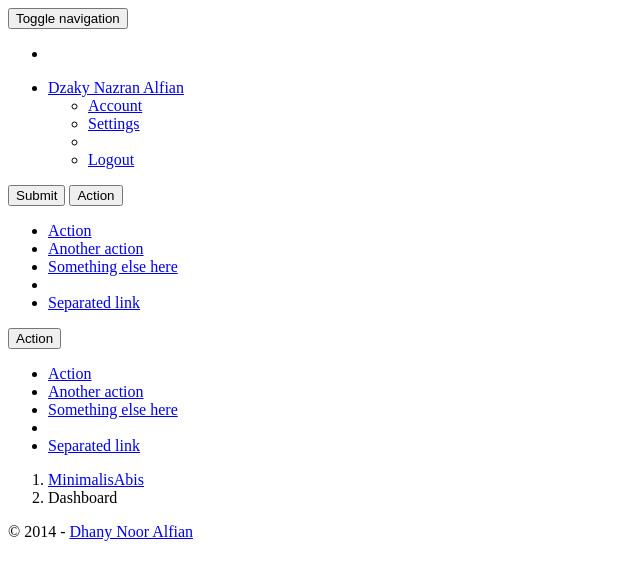
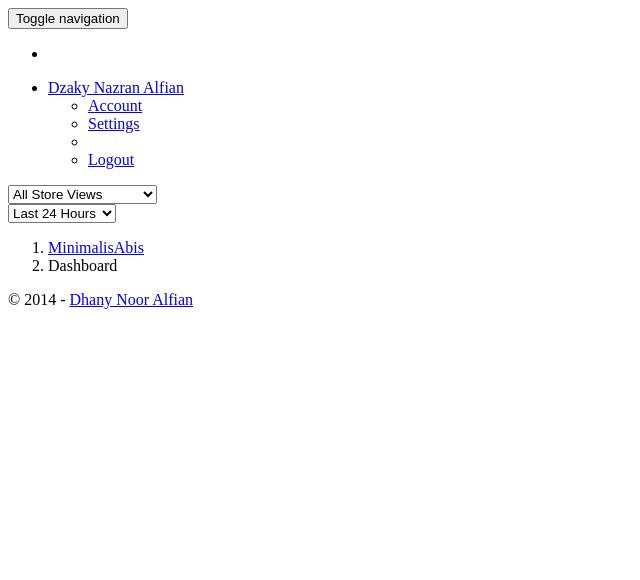
Before and after one commit to dhanyalvian/MinimAlis, a PHP site: template application/views/container.php in a window 1280 px wide. Shown: the top 580 px of the page, without its empty margins (0-640 px from the left). Run offline with PHP 8.4, Linux system fonts and the light colour scheme; the template is opened without the code that fills it, so the values that code supplies are empty.

Commit message:
- add validation form - fix some bugs

```diff
--- a/application/views/container.php
+++ b/application/views/container.php
@@ -94,37 +94,36 @@
                     </button>
                     <button type="button" class="btn btn-default btn-sm">Edit</button>
                 </div-->
-                <div class="btn-group">
-                    <button type="button" class="btn btn-default btn-sm">
-                        Submit
-                    </button>
 
-                    <button type="button" class="btn btn-default btn-sm dropdown-toggle" data-toggle="dropdown">
-                        Action
-                        <span class="caret"></span>
-                    </button>
-
-                    <ul class="dropdown-menu dropdown-menu-right" role="menu">
-                        <li><a href="#">Action</a></li>
-                        <li><a href="#">Another action</a></li>
-                        <li><a href="#">Something else here</a></li>
-                        <li class="divider"></li>
-                        <li><a href="#">Separated link</a></li>
-                    </ul>
+                <div class="btn-group btn-theme">
+                    <select class="form-control">
+                        <option value="">All Store Views</option>
+                        <optgroup label="Main Website"></optgroup>
+                        <optgroup label="&nbsp;&nbsp;&nbsp;Baby">
+                            <option value="1">&nbsp;&nbsp;&nbsp;&nbsp;ENG</option>
+                            <option value="2">&nbsp;&nbsp;&nbsp;&nbsp;IND</option>
+                            <option value="3">&nbsp;&nbsp;&nbsp;&nbsp;English</option>
+                            <option value="4">&nbsp;&nbsp;&nbsp;&nbsp;Mobile</option>
+                        </optgroup>
+                        <optgroup label="&nbsp;&nbsp;&nbsp;Deals">
+                            <option value="7">&nbsp;&nbsp;&nbsp;&nbsp;Deals English</option>
+                            <option value="8">&nbsp;&nbsp;&nbsp;&nbsp;Deals Indonesia</option>
+                        </optgroup>
+                        <optgroup label="&nbsp;&nbsp;&nbsp;Home">
+                            <option value="5">&nbsp;&nbsp;&nbsp;&nbsp;Home English</option>
+                            <option value="6">&nbsp;&nbsp;&nbsp;&nbsp;Home Indonesia</option>
+                        </optgroup>
+                    </select>
                 </div>
 
                 <div class="btn-group btn-theme">
-                    <button type="button" class="btn btn-default btn-sm dropdown-toggle" data-toggle="dropdown">
-                        Action <span class="caret"></span>
-                    </button>
-
-                    <ul class="dropdown-menu dropdown-menu-right" role="menu">
-                        <li><a href="#">Action</a></li>
-                        <li><a href="#">Another action</a></li>
-                        <li><a href="#">Something else here</a></li>
-                        <li class="divider"></li>
-                        <li><a href="#">Separated link</a></li>
-                    </ul>
+                    <select class="form-control">
+                        <option value="24h">Last 24 Hours</option>
+                        <option value="7d">Last 7 Days</option>
+                        <option value="1m">Current Month</option>
+                        <option value="1y">YTD</option>
+                        <option value="2y">2YTD</option>
+                    </select>
                 </div>
             </div>
 
--- a/application/views/header.php
+++ b/application/views/header.php
@@ -74,7 +74,7 @@
                     <ul class="nav navbar-nav">
                         <li class="toggle">
                             <a id="toggle-navbar-side" data-toggle="tooltip" data-placement="bottom" title="Show/Hide&nbsp;Sidebar">
-                                <span class="fa fa-th-large"></span>
+                                <span class="fa fa-th-large fa-fw"></span>
                             </a>
                         </li>
 
@@ -122,7 +122,7 @@
                     <ul class="nav navbar-nav navbar-right">
                         <li class="dropdown">
                             <a data-toggle="dropdown" class="dropdown-toggle" href="#">
-                                <span class="glyphicon glyphicon-user icon-left"></span>
+                                <span class="fa fa-user fa-fw icon-left"></span>
                                 <?php $user_fullname = 'Dzaky Nazran Alfian'; //hardcode ?>
                                 <?php echo $user_fullname; ?>
                                 <b class="caret"></b>
--- a/assets/css/themes.css
+++ b/assets/css/themes.css
@@ -1,3 +1,7 @@
+a {
+    color: #333333;
+}
+
 .navbar {
     background-color: #333333;
 }
```
Also changed, not shown: application/controllers/dashboard.php (+8 -8 lines), application/views/forms/basic_forms_view.php (+46 -0 lines), assets/css/styles.css (+5 -5 lines), nbproject/private/private.xml (+11 -19 lines).
